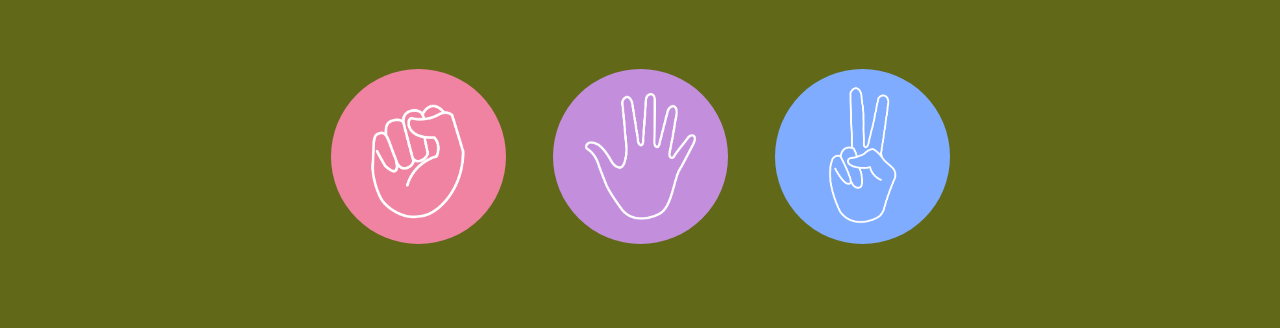
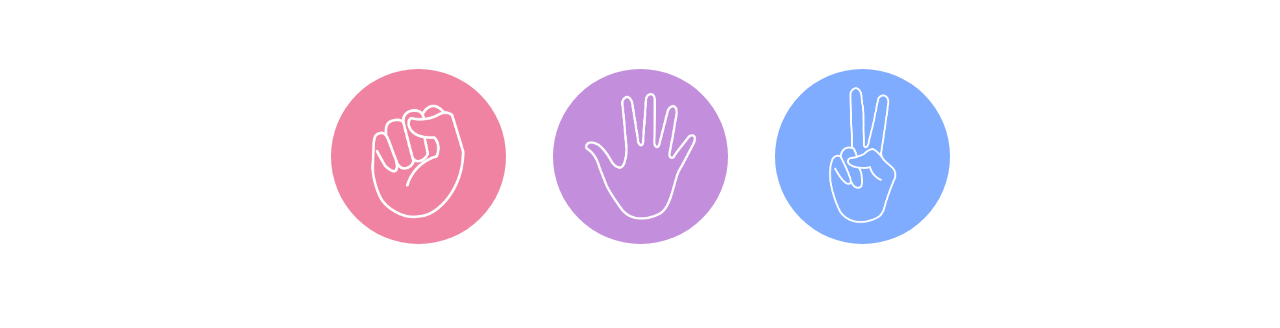
Before and after one commit to irfanrohith8897/rock-paper-scissors, a plain HTML site: page index.html in a window 1280 px wide. Shown: the part 83-411 px from the top of the page. Drawn offline with Linux system fonts and the light colour scheme.

Commit message:
Update rps.css

```diff
--- a/rps.css
+++ b/rps.css
@@ -1,7 +1,7 @@
 *{
     margin: 0;
     padding: 0;
-    background-color: rgb(97, 105, 25);
+/*     background-color: rgb(97, 105, 25); */
 }
 h1{
     text-align: center;
```
